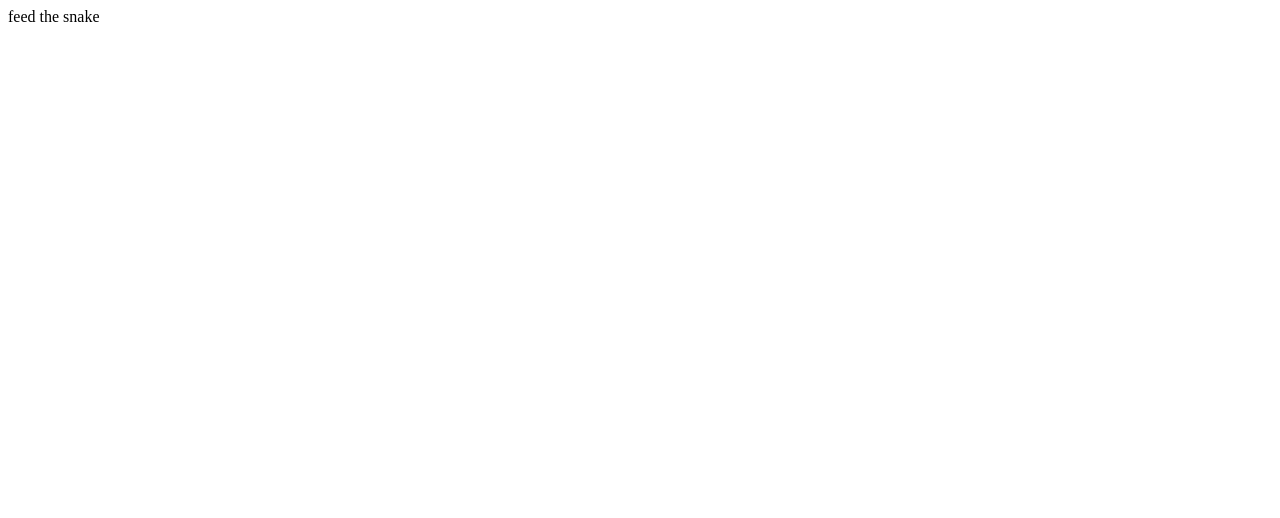
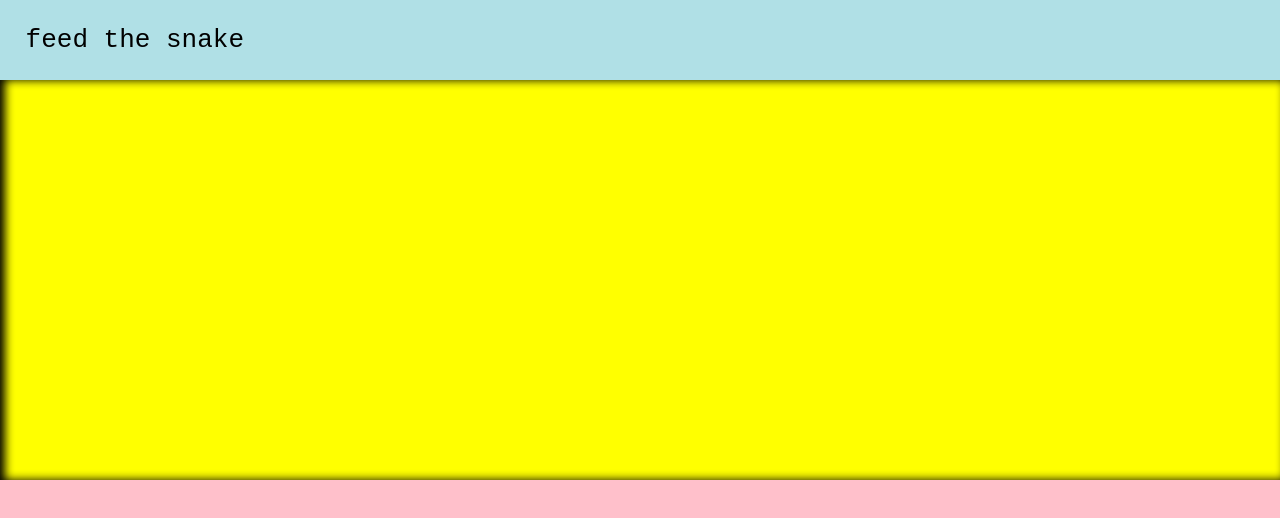
Before and after one commit to rouqaya-abdulhaq/feed-the-snake, a plain HTML site: page index.html in a window 1280 px wide. Drawn offline with Linux system fonts and the light colour scheme.

Commit message:
first draft

```diff
--- a/index.html
+++ b/index.html
@@ -5,8 +5,10 @@
 	<link rel="stylesheet" type="text/css" href="style.css">
 </head>
 <body>
- <header>feed the snake</header>
- <div id="play-field"></div>
+ <header><p id="title">feed the snake</p><span id="score"></span></header>
+ <div id="play-field">
+ 	<div id="snake"></div>
+ </div>
  <div id="controls"></div>
  <script type="text/javascript" src="script.js"></script>
 </body>
--- a/style.css
+++ b/style.css
@@ -0,0 +1,28 @@
+html body{
+	padding: 0;
+	margin: 0;
+	background-color: pink;
+}
+header{
+	padding: 0;
+	margin: 0;
+	height: 10vh;
+	display: flex;
+	align-items: center;
+	background-color: powderblue;
+}
+#title{
+	margin-left: 2vw;
+	font-size: 2em;
+	font-family: monospace;
+}
+#play-field{
+    background-color: yellow;
+    height: 50vh;
+    box-shadow:  5px 0px 10px inset;
+}
+#snake{
+	height: 5vh;
+	width: 10vw;
+	border-color: red;
+}
```
